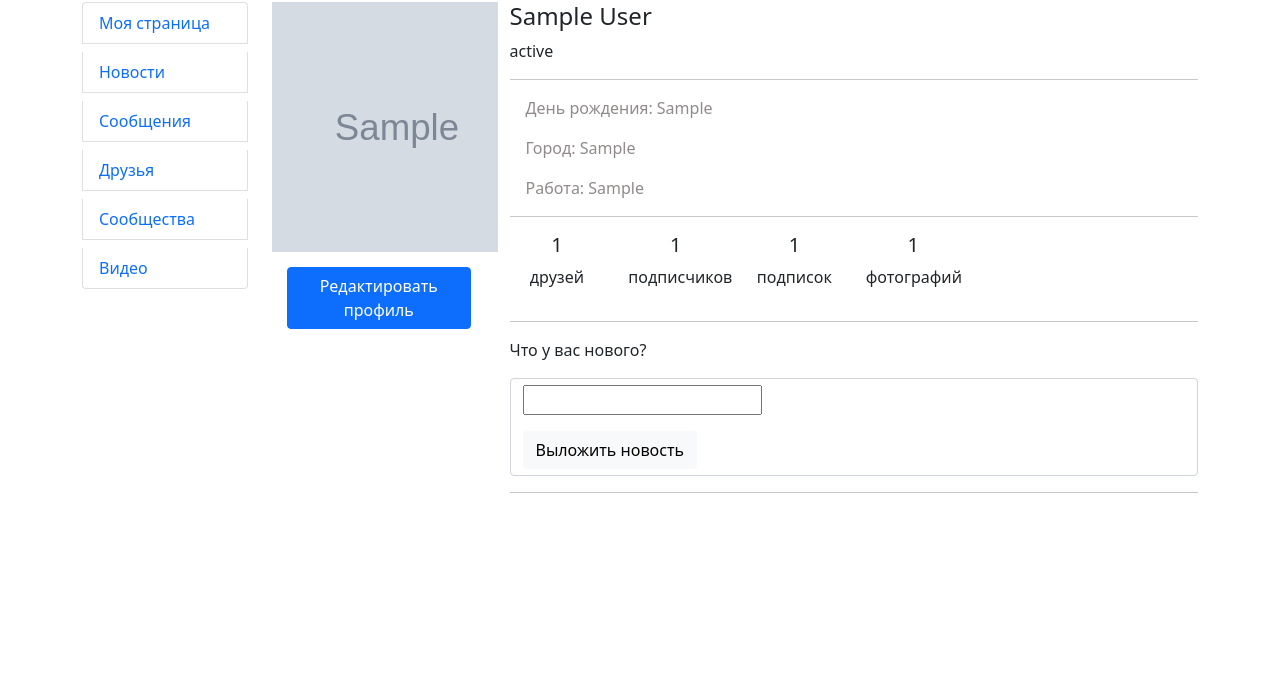
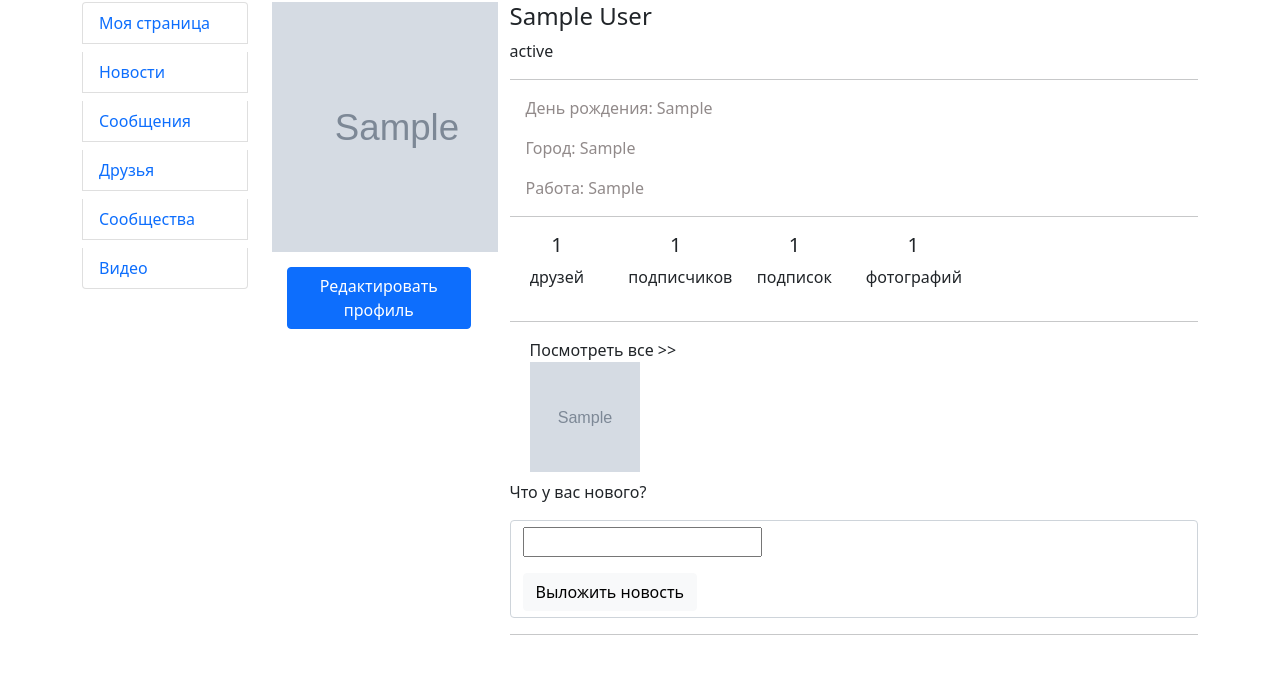
Before and after one commit to lautarianoo/django_social_network, a Django app: a page that uses templates/profiles/myprofile.html in a window 1280 px wide. Shown: the part 87-761 px from the top of the page. Run offline with Django 3.2, Linux system fonts and the light colour scheme; a user stored in the database is signed in; tables that the repository leaves empty hold one stand-in row (values such as "Sample post"); grey boxes marked "Sample" are stand-in pictures; parts of the project's set-up code (start-up, migrations or seed data) failed here and were passed over; some libraries are stand-ins or nearby versions.

Commit message:
photos user

```diff
--- a/profiles/admin.py
+++ b/profiles/admin.py
@@ -66,7 +66,7 @@ class UserAdmin(BaseUserAdmin):
     fieldsets = (
         (None, {'fields': ('email', 'password', 'username')}),
         ('Settings', {'fields': ('first_name', 'last_name', 'phone', 'infouser', 'feeds', 'avatar', 'status_email', 'friends', 'subscribers', 'full_name',
-                                 'followers')}),
+                                 'followers', 'photos')}),
         ('Permissions', {'fields': ('is_admin',)}),
     )
     # add_fieldsets is not a standard ModelAdmin attribute. UserAdmin
--- a/profiles/models.py
+++ b/profiles/models.py
@@ -46,9 +46,6 @@ class PhotosUser(models.Model):
 
     image = models.ImageField(verbose_name='Фотография')
     slug = models.SlugField()
-
-    def __str__(self):
-        return self.id
 
     def save(self, *args, **kwargs):
         if self.image:
--- a/profiles/views.py
+++ b/profiles/views.py
@@ -10,6 +10,7 @@ from .forms import EditProfileForm, LoginForm, RegisterForm
 from .mixins import PermissionMixin
 from community.models import Group
 from feed.forms import AddFeedForm
+from .models import PhotosUser
 
 #class BaseView(View):
 #
@@ -95,9 +96,14 @@ class ProfileView(PermissionMixin, View):
         context['form'] = form
         if request.user == SocialUser.objects.get(username=kwargs.get('slug')):
             context['user'] = request.user
+            last_5_photo = PhotosUser.objects.filter(user=request.user).order_by('-pk')[:5]
+            context['last_5_photo'] =last_5_photo
         else:
             context['user'] = ''
-            context['user2'] =  SocialUser.objects.get(username=kwargs.get('slug'))
+            user2 = SocialUser.objects.get(username=kwargs.get('slug'))
+            context['user2'] =  user2
+            last_5_photo = PhotosUser.objects.filter(user=user2).order_by('-pk')[:5]
+            context['last_5_photo'] = last_5_photo
         return render(request, 'profiles/myprofile.html', context)
 
     def post(self, request, *args, **kwargs):
--- a/templates/profiles/myprofile.html
+++ b/templates/profiles/myprofile.html
@@ -38,6 +38,16 @@
                     </div>
                 </div>
                 <hr>
+                <div class="row m-2">
+                {% if user.photos.all %}
+                <a>Посмотреть все >></a>
+                    {% for photo in last_5_photo %}
+                      <div class="col-2">
+                        <img src="{{ photo.image.url }}" alt="" height="110" width="110">
+                      </div>
+                    {% endfor %}
+                {% endif %}
+                </div>
                 <p>Что у вас нового?</p>
                     <form class="form-control" method="post">
                         {% csrf_token %}
@@ -108,6 +118,16 @@
                         <p class="text-center">фотографий</p>
                     </div>
                     <hr>
+                    <div class="row m-2">
+                <a>Посмотреть все >></a>
+                {% if user2.photos %}
+                    {% for photo in last_5_photo %}
+                      <div class="col-2">
+                        <img src="{{ photo.image.url }}" alt="" height="110" width="110">
+                      </div>
+                    {% endfor %}
+                {% endif %}
+                </div>
                     {% for feed in user2.feeds.all %}
                 <div class="card mt-2">
               <div class="card-body">
```
